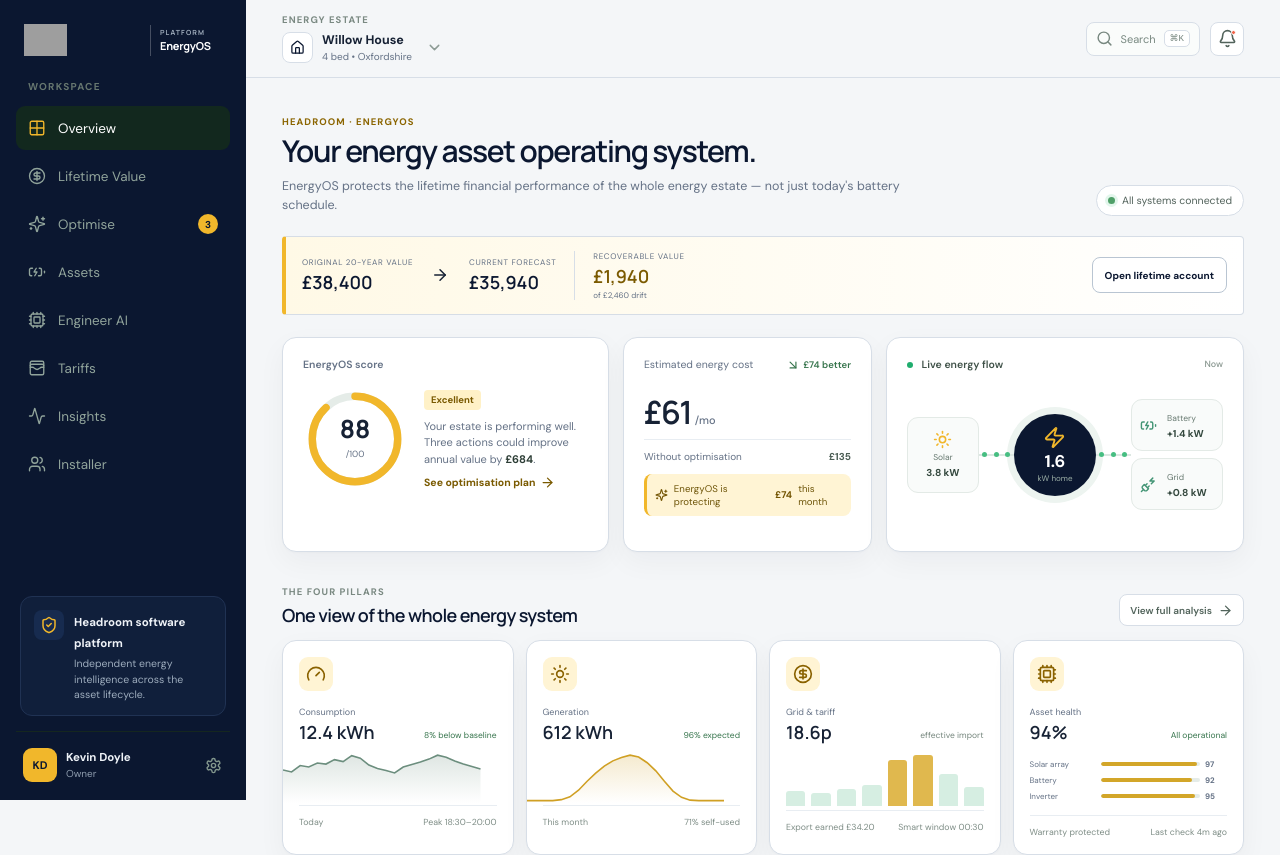
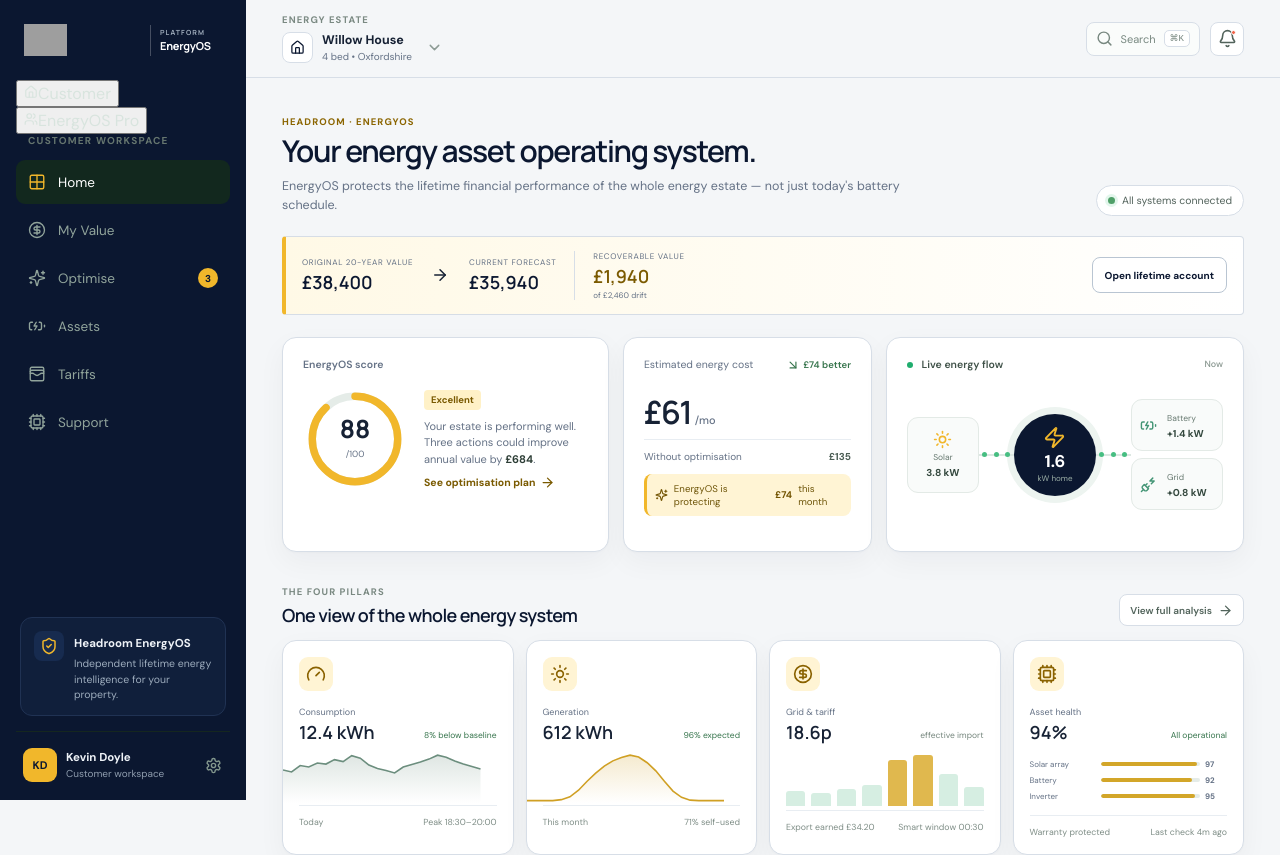
Before and after one commit to KPDoyle/Energyos-, a React (Vite) app: page / in a window 1280 px wide. Shown: the top 855 px of the page. Built offline with nearby package versions, Linux system fonts and the light colour scheme; grey boxes are pictures that could not be loaded.

Commit message:
Separate customer and installer EnergyOS experiences

```diff
--- a/src/App.jsx
+++ b/src/App.jsx
@@ -75,15 +75,21 @@
   },
 };
 
-const navItems = [
-  { id: 'overview', label: 'Overview', icon: Grid2X2 },
-  { id: 'lifetime', label: 'Lifetime Value', icon: CircleDollarSign },
+const customerNavItems = [
+  { id: 'overview', label: 'Home', icon: Grid2X2 },
+  { id: 'lifetime', label: 'My Value', icon: CircleDollarSign },
   { id: 'optimise', label: 'Optimise', icon: Sparkles },
   { id: 'assets', label: 'Assets', icon: BatteryCharging },
-  { id: 'engineer', label: 'Engineer AI', icon: Cpu },
   { id: 'tariffs', label: 'Tariffs', icon: WalletCards },
-  { id: 'insights', label: 'Insights', icon: Activity },
-  { id: 'installer', label: 'Installer', icon: Users },
+  { id: 'engineer', label: 'Support', icon: Cpu },
+];
+
+const installerNavItems = [
+  { id: 'installer', label: 'Portfolio', icon: Grid2X2 },
+  { id: 'customers', label: 'Customers', icon: Users },
+  { id: 'opportunities', label: 'Opportunities', icon: Sparkles },
+  { id: 'engineer', label: 'Service', icon: Cpu },
+  { id: 'insights', label: 'Analytics', icon: Activity },
 ];
 
 const chart = {
@@ -174,7 +180,13 @@
   );
 }
 
-function Sidebar({ active, setActive, open, setOpen }) {
+function Sidebar({ active, setActive, open, setOpen, role, setRole }) {
+  const navItems = role === 'installer' ? installerNavItems : customerNavItems;
+  const switchRole = (nextRole) => {
+    setRole(nextRole);
+    setActive(nextRole === 'installer' ? 'installer' : 'overview');
+    setOpen(false);
+  };
   return (
     <>
       <aside className={"sidebar " + (open ? 'open' : '')}>
@@ -182,8 +194,18 @@
           <Logo />
           <button className="icon-button sidebar-close" onClick={() => setOpen(false)} aria-label="Close menu"><X size={19} /></button>
         </div>
+
+        <div className="role-switcher" aria-label="EnergyOS workspace">
+          <button className={role==='customer'?'active':''} onClick={()=>switchRole('customer')}>
+            <Home size={14}/><span>Customer</span>
+          </button>
+          <button className={role==='installer'?'active':''} onClick={()=>switchRole('installer')}>
+            <Users size={14}/><span>EnergyOS Pro</span>
+          </button>
+        </div>
+
         <nav className="nav">
-          <div className="nav-caption">Workspace</div>
+          <div className="nav-caption">{role === 'installer' ? 'Installer workspace' : 'Customer workspace'}</div>
           {navItems.map((item) => {
             const Icon = item.icon;
             return (
@@ -194,7 +216,7 @@
               >
                 <Icon size={18} strokeWidth={1.8} />
                 <span>{item.label}</span>
-                {item.id === 'optimise' && <span className="nav-badge">3</span>}
+                {role==='customer' && item.id === 'optimise' && <span className="nav-badge">3</span>}
               </button>
             );
           })}
@@ -203,15 +225,15 @@
         <div className="assurance-card">
           <div className="assurance-icon"><ShieldCheck size={18} /></div>
           <div>
-            <strong>Headroom software platform</strong>
-            <p>Independent energy intelligence across the asset lifecycle.</p>
+            <strong>{role==='installer'?'EnergyOS Pro':'Headroom EnergyOS'}</strong>
+            <p>{role==='installer'?'Manage customers, service and lifetime opportunities.':'Independent lifetime energy intelligence for your property.'}</p>
           </div>
         </div>
         <div className="profile-mini">
           <div className="avatar">KD</div>
           <div>
             <strong>Kevin Doyle</strong>
-            <span>Owner</span>
+            <span>{role==='installer'?'Installer workspace':'Customer workspace'}</span>
           </div>
           <Settings size={17} />
         </div>
@@ -221,12 +243,19 @@
   );
 }
 
-function Header({ profileKey, setProfileKey, onMenu, onSearch, onNotifications, unread }) {
+function Header({ profileKey, setProfileKey, onMenu, onSearch, onNotifications, unread, role }) {
   const [open, setOpen] = useState(false);
   const p = profiles[profileKey];
   return (
     <header className="topbar">
       <button className="icon-button menu-button" onClick={onMenu} aria-label="Open menu"><Menu size={20} /></button>
+      {role === 'installer' ? (
+        <div className="workspace-identity">
+          <span className="eyebrow">Headroom</span>
+          <strong>EnergyOS Pro</strong>
+          <small>Installer portfolio</small>
+        </div>
+      ) : (
         <div className="property-select-wrap">
           <span className="eyebrow">Energy estate</span>
           <button className="property-select" onClick={() => setOpen(!open)}>
@@ -246,6 +275,7 @@
             </div>
           )}
         </div>
+      )}
       <div className="topbar-actions">
         <button className="search-button" onClick={onSearch}><Search size={17}/><span>Search</span><kbd>⌘K</kbd></button>
         <button className="icon-button notification" onClick={onNotifications} aria-label="Notifications"><Bell size={19}/>{unread > 0 && <span />}</button>
@@ -640,7 +670,7 @@
   );
 }
 
-function Installer() {
+function Installer({ section='portfolio', onViewCustomer }) {
   const [customers, setCustomers] = usePersistentState('energyos-customers', defaultCustomers);
   const [showAll, setShowAll] = useState(false);
   const [adding, setAdding] = useState(false);
@@ -659,26 +689,31 @@
     setCampaignOpen(false);
   };
   const visible = showAll ? customers : customers.slice(0,5);
+  const heading = section==='customers'
+    ? ['Customer estate','Customers','Open any site to see performance, value, assets and service history.']
+    : section==='opportunities'
+      ? ['Commercial intelligence','Opportunities','Turn installed systems into qualified upgrade and service opportunities.']
+      : ['EnergyOS Pro','Installer portfolio','Manage the installed estate, service workload and lifetime customer value from one place.'];
   return (
     <div className="page">
-      <section className="page-heading"><div><span className="eyebrow green">Installer workspace</span><h1>Turn installed customers into lifetime customers.</h1><p>Monitor the fleet, triage service, protect warranties and surface qualified upgrade opportunities.</p></div><button className="primary-button" onClick={()=>setAdding(true)}><Users size={16}/> Add customer</button></section>
-      <div className="fleet-kpis">
+      <section className="page-heading"><div><span className="eyebrow green">{heading[0]}</span><h1>{heading[1]}</h1><p>{heading[2]}</p></div><button className="primary-button" onClick={()=>setAdding(true)}><Users size={16}/> Add customer</button></section>
+      {section!=='customers' && <div className="fleet-kpis">
         <div className="card"><span>Customers monitored</span><strong>{(3276+customers.length).toLocaleString()}</strong><small><ArrowUpRight/> live portfolio</small></div>
         <div className="card"><span>Recurring service value</span><strong>£68.4k</strong><small>annualised</small></div>
         <div className="card"><span>Qualified opportunities</span><strong>£412k</strong><small>estimated 12-month pipeline</small></div>
         <div className="card"><span>Open service cases</span><strong>18</strong><small>7 remotely resolved</small></div>
-      </div>
+      </div>}
       {campaigns.length>0 && <div className="report-status"><Check size={14}/> {campaigns.length} campaign{campaigns.length===1?'':'s'} created in this workspace</div>}
       <div className="installer-layout">
         <div className="card fleet-table">
           <div className="card-header"><div><span className="eyebrow">Customer fleet</span><h3>Priority accounts</h3></div><button className="ghost-button" onClick={()=>setShowAll(!showAll)}>{showAll?'Show priority':'View all'}</button></div>
           <div className="fleet-head"><span>Customer</span><span>EnergyOS</span><span>Status</span><span>Upside</span></div>
-          {visible.map((customer,index)=><div className="fleet-row" key={customer.name+'-'+index}><span><strong>{customer.name}</strong><small>{customer.system}</small></span><span><b>{customer.score}</b>/100</span><span className={customer.issue==='Optimised'?'positive':''}>{customer.issue}</span><strong>{customer.value}</strong></div>)}
+          {visible.map((customer,index)=><div className="fleet-row actionable" key={customer.name+'-'+index}><span><strong>{customer.name}</strong><small>{customer.system}</small></span><span><b>{customer.score}</b>/100</span><span className={customer.issue==='Optimised'?'positive':''}>{customer.issue}</span><span className="fleet-value"><strong>{customer.value}</strong>{customer.name==='Willow House'&&<button onClick={()=>onViewCustomer('home')}>View customer</button>}</span></div>)}
         </div>
-        <aside className="installer-side">
+        {section!=='customers' && <aside className="installer-side">
           <div className="card opportunity-card"><div className="card-header"><div>Next best opportunity</div><Sparkles size={18}/></div><span className="eyebrow green">Upgrade trigger</span><h2>412 customers are battery-ready</h2><p>They have sufficient export, suitable inverter configurations and modelled payback below 7 years.</p><strong>£1.16m</strong><span>estimated install revenue</span><button className="secondary-button full" onClick={()=>setCampaignOpen(true)}>Create campaign <ArrowRight size={15}/></button></div>
           <div className="card service-card"><div className="card-header"><div>Service triage</div><Activity size={18}/></div><div><span>Resolved remotely</span><strong>39%</strong></div><div><span>Engineer visits avoided</span><strong>14</strong></div><div><span>Avg. diagnostic time</span><strong>6m 18s</strong></div></div>
-        </aside>
+        </aside>}
       </div>
       {adding && <Modal title="Add customer" subtitle="Create a customer record in the local EnergyOS installer workspace." onClose={()=>setAdding(false)}>
         <form className="app-form" onSubmit={addCustomer}>
@@ -817,6 +852,7 @@
 }
 
 export default function App() {
+  const [role, setRole] = usePersistentState('energyos-role', 'customer');
   const [active, setActive] = usePersistentState('energyos-active-view', 'overview');
   const [profileKey, setProfileKey] = usePersistentState('energyos-profile', 'home');
   const [menuOpen, setMenuOpen] = useState(false);
@@ -829,7 +865,14 @@
     {id:3,title:'Asset health check complete',detail:'No critical faults detected across connected assets.',read:true,view:'assets'},
   ]);
   const profile = profiles[profileKey];
-  const unread = notifications.filter(n=>!n.read).length;
+
+  const installerAlerts = [
+    {id:'i1',title:'18 open service cases',detail:'7 have been resolved remotely.',read:false,view:'engineer'},
+    {id:'i2',title:'412 battery-ready customers',detail:'Qualified upgrade audience is ready to review.',read:false,view:'opportunities'},
+    {id:'i3',title:'Fleet performance updated',detail:'Portfolio analytics have been refreshed.',read:true,view:'insights'},
+  ];
+  const currentNotifications = role==='installer' ? installerAlerts : notifications;
+  const unread = currentNotifications.filter(n=>!n.read).length;
 
   useEffect(() => {
     const handler = (e) => {
@@ -842,55 +885,68 @@
     return ()=>window.removeEventListener('keydown', handler);
   }, []);
 
+  const viewCustomer = (key='home') => {
+    setProfileKey(key);
+    setRole('customer');
+    setActive('overview');
+  };
+
   const content = useMemo(() => {
+    if (role==='installer') {
+      if (active === 'customers') return <Installer section="customers" onViewCustomer={viewCustomer}/>;
+      if (active === 'opportunities') return <Installer section="opportunities" onViewCustomer={viewCustomer}/>;
+      if (active === 'engineer') return <EngineerAI />;
+      if (active === 'insights') return <Insights />;
+      return <Installer section="portfolio" onViewCustomer={viewCustomer}/>;
+    }
     if (active === 'overview') return <Overview profile={profile} setActive={setActive}/>;
     if (active === 'lifetime') return <LifetimeValue profile={profile} />;
     if (active === 'optimise') return <Optimise />;
     if (active === 'assets') return <Assets />;
     if (active === 'engineer') return <EngineerAI />;
     if (active === 'tariffs') return <Tariffs />;
-    if (active === 'insights') return <Insights />;
-    if (active === 'installer') return <Installer />;
-    return <EmptyPage title="EnergyOS" />;
-  }, [active, profile]);
+    return <Overview profile={profile} setActive={setActive}/>;
+  }, [active, profile, role]);
 
+  const roleNav = role==='installer' ? installerNavItems : customerNavItems;
   const searchItems = [
-    ...navItems.map(n=>({label:n.label,detail:'Open '+n.label,view:n.id})),
+    ...roleNav.map(n=>({label:n.label,detail:'Open '+n.label,view:n.id})),
+    ...(role==='customer' ? [
       ...assets.map(a=>({label:a.name,detail:a.model,view:'assets'})),
-    ...tariffOptions.map(t=>({label:t.name,detail:t.supplier,view:'tariffs'})),
-    ...defaultCustomers.slice(0,5).map(x=>({label:x.name,detail:x.system,view:'installer'})),
+      ...tariffOptions.map(t=>({label:t.name,detail:t.supplier,view:'tariffs'}))
+    ] : defaultCustomers.map(x=>({label:x.name,detail:x.system,view:'customers'}))),
   ].filter(item => (item.label+' '+item.detail).toLowerCase().includes(query.toLowerCase()));
 
   const openNotification = (n) => {
-    setNotifications(current=>current.map(x=>x.id===n.id?{...x,read:true}:x));
+    if (role==='customer') setNotifications(current=>current.map(x=>x.id===n.id?{...x,read:true}:x));
     setNotificationsOpen(false);
     setActive(n.view);
   };
 
   return (
     <div className="app-shell">
-      <Sidebar active={active} setActive={setActive} open={menuOpen} setOpen={setMenuOpen}/>
+      <Sidebar active={active} setActive={setActive} open={menuOpen} setOpen={setMenuOpen} role={role} setRole={setRole}/>
       <main className="main-shell">
-        <Header profileKey={profileKey} setProfileKey={setProfileKey} onMenu={()=>setMenuOpen(true)} onSearch={()=>setSearchOpen(true)} onNotifications={()=>setNotificationsOpen(true)} unread={unread}/>
+        <Header profileKey={profileKey} setProfileKey={setProfileKey} onMenu={()=>setMenuOpen(true)} onSearch={()=>setSearchOpen(true)} onNotifications={()=>setNotificationsOpen(true)} unread={unread} role={role}/>
         {content}
       </main>
       <nav className="mobile-nav">
-        {navItems.slice(0,5).map(item => { const Icon=item.icon; return <button key={item.id} className={active===item.id?'active':''} onClick={()=>setActive(item.id)}><Icon size={18}/><span>{item.label}</span></button> })}
+        {roleNav.slice(0,5).map(item => { const Icon=item.icon; return <button key={item.id} className={active===item.id?'active':''} onClick={()=>setActive(item.id)}><Icon size={18}/><span>{item.label}</span></button> })}
       </nav>
 
-      {searchOpen && <Modal title="Search EnergyOS" subtitle="Jump to a workspace, asset, tariff or customer." onClose={()=>{setSearchOpen(false);setQuery('')}}>
+      {searchOpen && <Modal title={role==='installer'?'Search EnergyOS Pro':'Search EnergyOS'} subtitle={role==='installer'?'Find a customer, service area or installer workspace.':'Jump to a workspace, asset or tariff.'} onClose={()=>{setSearchOpen(false);setQuery('')}}>
         <div className="modal-search"><Search size={18}/><input value={query} onChange={e=>setQuery(e.target.value)} placeholder="Search…" autoFocus/></div>
         <div className="search-results">
           {searchItems.slice(0,10).map((item,index)=><button key={item.label+'-'+index} onClick={()=>{setActive(item.view);setSearchOpen(false);setQuery('')}}><div><strong>{item.label}</strong><span>{item.detail}</span></div><ArrowRight size={15}/></button>)}
-          {searchItems.length===0 && <p className="empty-state">No matching EnergyOS records.</p>}
+          {searchItems.length===0 && <p className="empty-state">No matching records.</p>}
         </div>
       </Modal>}
 
       {notificationsOpen && <Modal title="Notifications" subtitle={unread+' unread'} onClose={()=>setNotificationsOpen(false)}>
         <div className="notification-list">
-          {notifications.map(n=><button key={n.id} className={n.read?'read':''} onClick={()=>openNotification(n)}><span className="notification-dot"/><div><strong>{n.title}</strong><p>{n.detail}</p></div><ArrowRight size={15}/></button>)}
+          {currentNotifications.map(n=><button key={n.id} className={n.read?'read':''} onClick={()=>openNotification(n)}><span className="notification-dot"/><div><strong>{n.title}</strong><p>{n.detail}</p></div><ArrowRight size={15}/></button>)}
         </div>
-        <button className="secondary-button full" onClick={()=>setNotifications(current=>current.map(n=>({...n,read:true})))}>Mark all as read</button>
+        {role==='customer' && <button className="secondary-button full" onClick={()=>setNotifications(current=>current.map(n=>({...n,read:true})))}>Mark all as read</button>}
       </Modal>}
     </div>
   );
```
Lines whose indentation alone changed are shown as unchanged.
